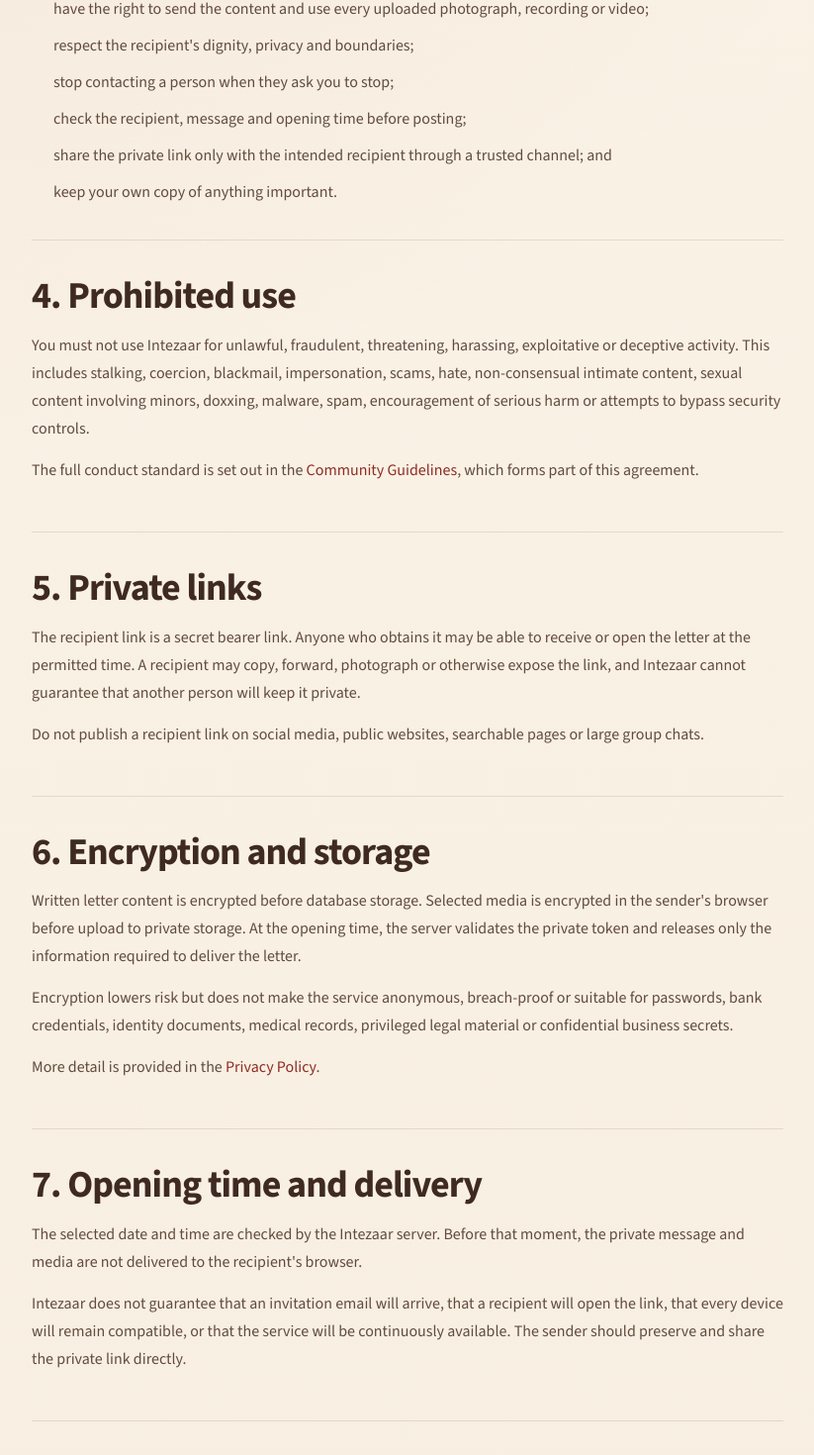
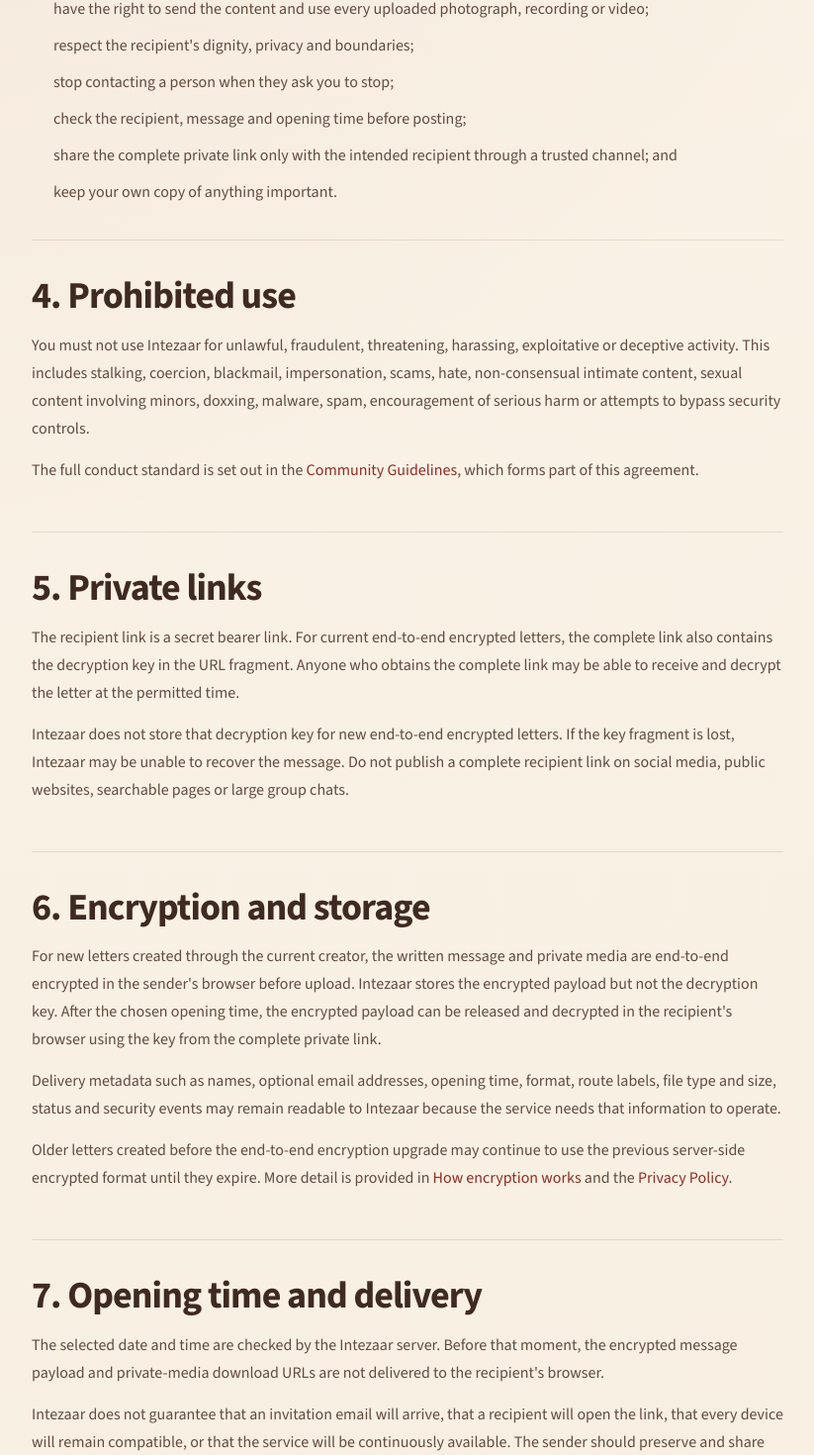
Before and after one commit to febinthomas540-source/intezaar, a Next.js app: page /terms in a window 1280 px wide. Shown: the part 1252-2722 px from the top of the page at 99% size, without its empty margins (342-1165 px from the left). Built offline with nearby package versions, Linux system fonts and the light colour scheme.

Commit message:
Align user agreement with E2EE and reliability disclosures

```diff
--- a/src/app/terms/page.tsx
+++ b/src/app/terms/page.tsx
@@ -15,11 +15,11 @@ export default function TermsPage() {
       eyebrow="Public beta agreement"
       title="User Agreement"
       intro="These terms explain the rules for using the Intezaar public beta. By creating, posting, opening or sharing a letter through the service, you agree to them."
-      lastUpdated="7 August 2026"
+      lastUpdated="11 August 2026"
     >
       <section className={styles.warning}>
         <h2>Important beta notice</h2>
-        <p>Intezaar is an early-stage digital service. It is not physical post, a guaranteed delivery service, an emergency communication channel or a legally recognised notice-delivery service.</p>
+        <p>Intezaar is an early-stage digital service. It is not physical post, a guaranteed delivery service, an emergency communication channel, permanent archival storage or a legally recognised notice-delivery service.</p>
       </section>
 
       <section>
@@ -41,7 +41,7 @@ export default function TermsPage() {
           <li>respect the recipient&apos;s dignity, privacy and boundaries;</li>
           <li>stop contacting a person when they ask you to stop;</li>
           <li>check the recipient, message and opening time before posting;</li>
-          <li>share the private link only with the intended recipient through a trusted channel; and</li>
+          <li>share the complete private link only with the intended recipient through a trusted channel; and</li>
           <li>keep your own copy of anything important.</li>
         </ul>
       </section>
@@ -54,21 +54,21 @@ export default function TermsPage() {
 
       <section>
         <h2>5. Private links</h2>
-        <p>The recipient link is a secret bearer link. Anyone who obtains it may be able to receive or open the letter at the permitted time. A recipient may copy, forward, photograph or otherwise expose the link, and Intezaar cannot guarantee that another person will keep it private.</p>
-        <p>Do not publish a recipient link on social media, public websites, searchable pages or large group chats.</p>
+        <p>The recipient link is a secret bearer link. For current end-to-end encrypted letters, the complete link also contains the decryption key in the URL fragment. Anyone who obtains the complete link may be able to receive and decrypt the letter at the permitted time.</p>
+        <p>Intezaar does not store that decryption key for new end-to-end encrypted letters. If the key fragment is lost, Intezaar may be unable to recover the message. Do not publish a complete recipient link on social media, public websites, searchable pages or large group chats.</p>
       </section>
 
       <section>
         <h2>6. Encryption and storage</h2>
-        <p>Written letter content is encrypted before database storage. Selected media is encrypted in the sender&apos;s browser before upload to private storage. At the opening time, the server validates the private token and releases only the information required to deliver the letter.</p>
-        <p>Encryption lowers risk but does not make the service anonymous, breach-proof or suitable for passwords, bank credentials, identity documents, medical records, privileged legal material or confidential business secrets.</p>
-        <p>More detail is provided in the <Link href="/privacy">Privacy Policy</Link>.</p>
+        <p>For new letters created through the current creator, the written message and private media are end-to-end encrypted in the sender&apos;s browser before upload. Intezaar stores the encrypted payload but not the decryption key. After the chosen opening time, the encrypted payload can be released and decrypted in the recipient&apos;s browser using the key from the complete private link.</p>
+        <p>Delivery metadata such as names, optional email addresses, opening time, format, route labels, file type and size, status and security events may remain readable to Intezaar because the service needs that information to operate.</p>
+        <p>Older letters created before the end-to-end encryption upgrade may continue to use the previous server-side encrypted format until they expire. More detail is provided in <Link href="/how-encryption-works">How encryption works</Link> and the <Link href="/privacy">Privacy Policy</Link>.</p>
       </section>
 
       <section>
         <h2>7. Opening time and delivery</h2>
-        <p>The selected date and time are checked by the Intezaar server. Before that moment, the private message and media are not delivered to the recipient&apos;s browser.</p>
-        <p>Intezaar does not guarantee that an invitation email will arrive, that a recipient will open the link, that every device will remain compatible, or that the service will be continuously available. The sender should preserve and share the private link directly.</p>
+        <p>The selected date and time are checked by the Intezaar server. Before that moment, the encrypted message payload and private-media download URLs are not delivered to the recipient&apos;s browser.</p>
+        <p>Intezaar does not guarantee that an invitation email will arrive, that a recipient will open the link, that every device will remain compatible, or that the service will be continuously available. The sender should preserve and share the complete private link directly.</p>
       </section>
 
       <section>
@@ -77,20 +77,21 @@ export default function TermsPage() {
       </section>
 
       <section>
-        <h2>9. Retention and expiry</h2>
+        <h2>9. Retention, expiry and keepsakes</h2>
         <p>A posted letter is scheduled to become unavailable 90 days after its opening time. The cleanup process deletes encrypted media and marks the letter expired. Some encrypted database records, delivery events, security logs and backup copies may remain for a reasonable period for reliability, abuse prevention, debugging or legal compliance.</p>
+        <p>The recipient can currently save or print an opened letter as a keepsake. Intezaar does not promise permanent archival storage, a bulk export system or a guaranteed shutdown export.</p>
       </section>
 
       <section>
         <h2>10. Your content and intellectual property</h2>
-        <p>You retain ownership of the original content you create. You give Intezaar a limited permission to receive, encrypt, store, process, transmit, display and delete that content only as reasonably necessary to operate, secure, test and improve the service.</p>
+        <p>You retain ownership of the original content you create. You give Intezaar a limited permission to receive, store, process, transmit, display and delete information only as reasonably necessary to operate, secure, test and improve the service, subject to the technical limits created by end-to-end encryption.</p>
         <p>You must not upload content owned by another person unless you have permission or another lawful right to use it. The Intezaar name, visual identity, software, animations, post-box design and site content remain protected by their respective owners.</p>
       </section>
 
       <section>
         <h2>11. Moderation and access</h2>
-        <p>Intezaar may restrict access, disable a private link, remove content, preserve relevant records or block future use when reasonably necessary to protect people, investigate misuse, comply with law, maintain security or enforce this agreement.</p>
-        <p>Private letters are not routinely reviewed. Where a safety report, legal request or security incident requires investigation, authorised personnel may access information reasonably necessary to respond.</p>
+        <p>Intezaar may restrict access, disable a private link, remove stored data, preserve relevant records or block future use when reasonably necessary to protect people, investigate misuse, comply with law, maintain security or enforce this agreement.</p>
+        <p>Private letters are not routinely reviewed. For current end-to-end encrypted letters, Intezaar does not hold the key required to decrypt the message content or private media. Safety, legal and security responses are therefore limited to information technically available to the service.</p>
       </section>
 
       <section>
@@ -99,8 +100,9 @@ export default function TermsPage() {
       </section>
 
       <section>
-        <h2>13. Availability and changes</h2>
-        <p>The beta may change, pause or end without notice. Features may be added, removed or redesigned. Intezaar does not promise uninterrupted access, permanent storage, successful email delivery, compatibility with every device or preservation of browser-local drafts.</p>
+        <h2>13. Availability, closure and changes</h2>
+        <p>The beta may change, pause or end. Features may be added, removed or redesigned. Intezaar does not promise uninterrupted access, permanent storage, successful email delivery, compatibility with every device or preservation of browser-local drafts.</p>
+        <p>If a material planned service closure or migration is expected, Intezaar intends to give advance notice where reasonably possible so users can preserve important content. This is an intention, not a guarantee of notice in every circumstance or recoverability after a technical failure.</p>
       </section>
 
       <section>
@@ -110,7 +112,7 @@ export default function TermsPage() {
 
       <section>
         <h2>15. Liability</h2>
-        <p>To the maximum extent permitted by applicable law, Intezaar is not responsible for indirect or consequential loss, emotional reactions to user-created content, forwarding or exposure of a private link, missed emails, service downtime, device incompatibility or misuse by another user.</p>
+        <p>To the maximum extent permitted by applicable law, Intezaar is not responsible for indirect or consequential loss, emotional reactions to user-created content, forwarding or exposure of a private link, lost decryption keys, missed emails, service downtime, device incompatibility or misuse by another user.</p>
         <p>Nothing in this agreement excludes rights or liabilities that cannot lawfully be excluded, including applicable consumer rights or liability for fraud.</p>
       </section>
 
```
